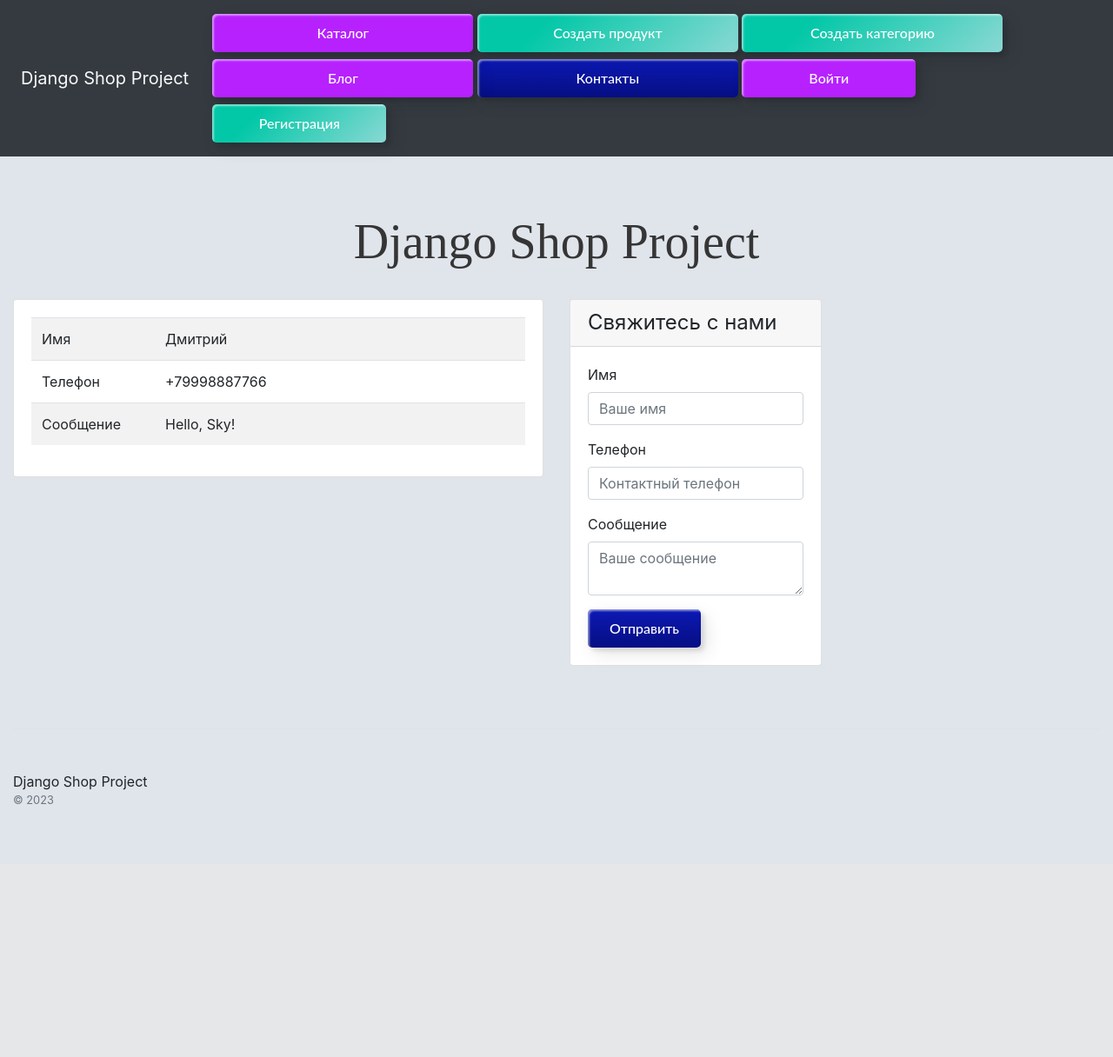
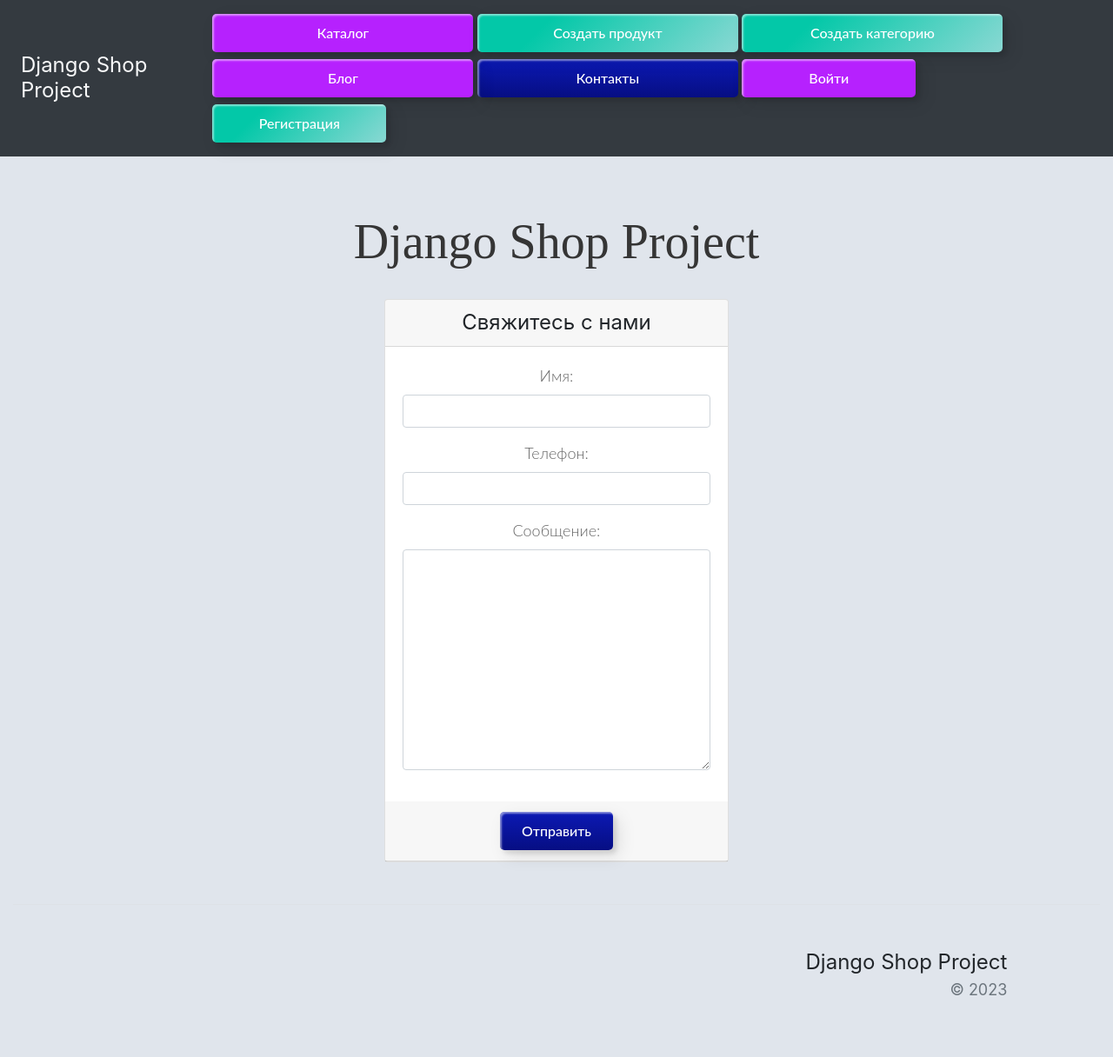
Before and after one commit to BalashovDmitriy/Django_shop_project, a Django app: page /contacts/ in a window 1280 px wide. Shown: the whole page at 87% size. Before the commit the page ends 925 px from the top, so only its background shows below. Run offline with Django 4.2, Linux system fonts and the light colour scheme; data comes from the database, SQL or seed files in the repository; some libraries are stand-ins or nearby versions.

Commit message:
homework 22.2 refactor

```diff
--- a/blog/models.py
+++ b/blog/models.py
@@ -9,7 +9,7 @@ class Blog(models.Model):
     text = models.TextField(verbose_name='Содержимое')
     image = models.ImageField(upload_to='blog/', verbose_name='Изображeние', **NULLABLE)
     created_at = models.DateTimeField(auto_now_add=True, verbose_name='Дата создания')
-    to_publish = models.BooleanField(default=True, verbose_name='Признак публикации')
+    to_publish = models.BooleanField(default=True, verbose_name='Опубликовать')
     views = models.PositiveIntegerField(default=0, verbose_name='Количество просмотров')
 
     def __str__(self):
--- a/blog/views.py
+++ b/blog/views.py
@@ -4,13 +4,14 @@ from django.urls import reverse_lazy, reverse
 from django.views.generic import CreateView, ListView, DetailView, UpdateView, DeleteView
 from pytils.translit import slugify
 
+from blog.forms import BlogForm
 from blog.models import Blog
 
 
 # Create your views here.
 class BlogCreateView(CreateView):
     model = Blog
-    fields = ('title', 'text', 'image')
+    form_class = BlogForm
     success_url = reverse_lazy('blog_list')
 
     def form_valid(self, form):
@@ -52,7 +53,7 @@ class BlogDetailView(DetailView):
 
 class BlogUpdateView(UpdateView):
     model = Blog
-    fields = ('title', 'text', 'image')
+    form_class = BlogForm
 
     def form_valid(self, form):
         if form.is_valid():
--- a/catalog/forms.py
+++ b/catalog/forms.py
@@ -1,6 +1,6 @@
 from django import forms
 
-from catalog.models import Product, Version, Category
+from catalog.models import Product, Version, Category, Contacts
 
 stop_words = ['казино', 'криптовалюта', 'крипта', 'биржа',
               'дешево', 'бесплатно', 'обман', 'полиция', 'радар']
@@ -50,3 +50,9 @@ class CategoryForm(MixinForm, forms.ModelForm):
     class Meta:
         model = Category
         fields = '__all__'
+
+
+class ContactForm(MixinForm, forms.ModelForm):
+    class Meta:
+        model = Contacts
+        fields = '__all__'
--- a/catalog/templates/catalog/contacts.html
+++ b/catalog/templates/catalog/contacts.html
@@ -1,52 +1,22 @@
 {% extends 'catalog/base.html' %}
 {% block content %}
-<div class="row text-start">
-    <div class="col-lg-6 col-md-6 col-sm-12">
-        <div class="card mb-4 box-shadow">
-            <div class="card-body">
-                <table class="table table-striped">
-                    <tr>
-                        <td class="w-25">Имя</td>
-                        <td>{{ contacts.name }}</td>
-                    </tr>
-                    <tr>
-                        <td class="w-25">Телефон</td>
-                        <td>{{ contacts.phone }}</td>
-                    </tr>
-                    <tr>
-                        <td class="w-25">Сообщение</td>
-                        <td>{{ contacts.message }}</td>
-                    </tr>
-                </table>
-            </div>
-        </div>
-    </div>
-    <div class="col-lg-3 col-md-6 col-sm-12">
-        <div class="card mb-4 box-shadow">
-            <div class="card-header">
-                <h4 class="my-0 font-weight-normal">Свяжитесь с нами</h4>
-            </div>
-            <div class="card-body">
+    <div class="row">
+        <div class="col-4"></div>
+        <div class="col-4">
+            <div class="card text-center">
                 <form method="post" action="" class="form-floating">
-                    {% csrf_token %}
-                    <div class="mb-3">
-                        <label for="name">Имя</label>
-                        <input type="text" name="name" class="form-control" id="name" placeholder="Ваше имя" required>
+                    <div class="card-header">
+                        <h4 class="my-0 font-weight-normal">Свяжитесь с нами</h4>
                     </div>
-                    <div class="mb-3">
-                        <label for="phone">Телефон</label>
-                        <input type="text" name="phone" class="form-control" id="phone" placeholder="Контактный телефон"
-                               required>
+                    <div class="card-body">
+                        {% csrf_token %}
+                        {{ form.as_p }}
                     </div>
-                    <div class="mb-3">
-                        <label for="message">Сообщение</label>
-                        <textarea type="text" name="message" class="form-control" id="message"
-                                  placeholder="Ваше сообщение" required></textarea>
+                    <div class="card-header">
+                        <input class="custom-btn btn-1 text-center" type="submit" value="Отправить"/>
                     </div>
-                    <input class="custom-btn btn-1" type="submit" value="Отправить"/>
                 </form>
             </div>
         </div>
     </div>
-</div>
 {% endblock %}
--- a/catalog/templates/catalog/home.html
+++ b/catalog/templates/catalog/home.html
@@ -3,7 +3,7 @@
     <div class="row text-center">
         {% for product in products %}
             <div class="col-3 mb-2 mt-2">
-                <div class="card" style="width: 450px; height: 400px">
+                <div class="card" style="width: 450px; height: 300px">
                     <div class="card-header">
                         <h5 class="card-title">{{ product.name }}</h5>
                     </div>
--- a/catalog/templates/catalog/includes/footer.html
+++ b/catalog/templates/catalog/includes/footer.html
@@ -1,8 +1,8 @@
 <footer class="pt-4 my-md-5 pt-md-5 border-top">
     <div class="row">
-        <div class="col-12 col-md">
+        <div class="col-11 text-right" style="font-size: x-large">
             Django Shop Project
-            <small class="d-block mb-3 text-muted">&copy; 2023</small>
+            <small class="d-block mb-3 text-muted" style="font-size: large">&copy; 2023</small>
         </div>
     </div>
 </footer>
--- a/catalog/templates/catalog/includes/header.html
+++ b/catalog/templates/catalog/includes/header.html
@@ -1,20 +1,25 @@
 <div class="d-flex flex-column flex-md-row align-items-center p-3 px-md-4 mb-3 bg-dark border-bottom box-shadow">
-    <h5 class="my-0 mr-md-auto font-weight-normal text-light">Django Shop Project</h5>
+    <h3 class="my-4 font-weight-normal text-light" style="font-size: x-large">Django Shop Project</h3>
     <nav class="col-10">
         <a class="custom-btn btn-15 text-center" style="width: 300px" href="{% url 'home' %}">Каталог</a>
         {% if user.is_authenticated %}
-            <a class="custom-btn btn-13 text-center" style="width: 300px" href="{% url 'product_create' %}">Создать продукт</a>
+            <a class="custom-btn btn-13 text-center" style="width: 300px" href="{% url 'product_create' %}">Создать
+                продукт</a>
+            <a class="custom-btn btn-13 text-center" style="width: 300px" href="{% url 'category_create' %}">Создать
+                категорию</a>
         {% else %}
             <a class="custom-btn btn-13 text-center" style="width: 300px" href="{% url 'login' %}">Создать продукт</a>
+            <a class="custom-btn btn-13 text-center" style="width: 300px" href="{% url 'login' %}">Создать категорию</a>
         {% endif %}
-        <a class="custom-btn btn-13 text-center" style="width: 300px" href="{% url 'category_create' %}">Создать категорию</a>
         <a class="custom-btn btn-15 text-center" style="width: 300px" href="{% url 'blog_list' %}">Блог</a>
         <a class="custom-btn btn-1 text-center" style="width: 300px" href="{% url 'contacts' %}">Контакты</a>
         {% if user.is_authenticated %}
-            <a class="custom-btn btn-3 text-center mt-2" style="width: 200px" href="{% url 'logout' %}"><span>Выйти</span></a>
+            <a class="custom-btn btn-3 text-center mt-2" style="width: 200px"
+               href="{% url 'logout' %}"><span>Выйти</span></a>
             <a class="custom-btn btn-1 text-center mt-2" style="width: 200px" href="{% url 'profile' %}">Профиль</a>
         {% else %}
-            <a class="custom-btn btn-15 text-center mt-2" style="width: 200px" href="{% url 'login' %}"><span>Войти</span></a>
+            <a class="custom-btn btn-15 text-center mt-2" style="width: 200px"
+               href="{% url 'login' %}"><span>Войти</span></a>
             <a class="custom-btn btn-13 text-center mt-2" style="width: 200px" href="{% url 'register' %}"><span>Регистрация</span></a>
         {% endif %}
     </nav>
--- a/catalog/templates/catalog/product_detail.html
+++ b/catalog/templates/catalog/product_detail.html
@@ -3,7 +3,7 @@
     {% load my_tags %}
     <div class="row text-center">
     <div class="col-4"></div>
-        <div class="col-sm-3 mb-6 mb-sm-0">
+        <div class="col-4">
             <div class="card" style="width: 600px;">
                 <img src="{{ product.image|mediapath }}" class="card-img" style="max-width: 100%">
                 <div class="card-header">
--- a/catalog/views.py
+++ b/catalog/views.py
@@ -1,8 +1,9 @@
+from django.core.mail import send_mail
 from django.forms import inlineformset_factory
 from django.urls import reverse_lazy
 from django.views.generic import TemplateView, DetailView, CreateView, UpdateView, DeleteView
 
-from catalog.forms import ProductForm, VersionForm, CategoryForm
+from catalog.forms import ProductForm, VersionForm, CategoryForm, ContactForm
 from catalog.models import *
 
 
@@ -15,13 +16,23 @@ class CatalogView(TemplateView):
         return context
 
 
-class ContactsView(TemplateView):
+class ContactsView(CreateView):
+    model = Contacts
+    form_class = ContactForm
     template_name = 'catalog/contacts.html'
+    success_url = reverse_lazy('home')
 
-    def get_context_data(self, **kwargs):
-        context = super().get_context_data(**kwargs)
-        context['contacts'] = Contacts.objects.get(pk=1)
-        return context
+    def form_valid(self, form):
+        if form.is_valid():
+            self.object = form.save()
+            send_mail(
+                    subject='У вас новое сообщение',
+                    message=f'{self.object}\n{self.object.message}',
+                    from_email='reaver74@yandex.ru',
+                    recipient_list=['reaver_std@mail.ru'],
+                    fail_silently=False
+                )
+        return super().form_valid(form)
 
 
 class CategoryCreateView(CreateView):
--- a/users/templates/users/login.html
+++ b/users/templates/users/login.html
@@ -1,6 +1,8 @@
 {% extends 'catalog/base.html' %}]
 {% block content %}
-    <div class="col-lg-6 col-md-12 col-sm-12">
+    <div class="row text-center">
+        <div class="col-4"></div>
+        <div class="col-4">
             <form method="post" action="" class="form-floating" enctype="multipart/form-data">
                 <div class="card mb-4 box-shadow">
                     <div class="card-header">
@@ -16,4 +18,5 @@
                 </div>
             </form>
         </div>
+    </div>
 {% endblock %}
--- a/users/views.py
+++ b/users/views.py
@@ -9,6 +9,8 @@ from django.urls import reverse_lazy
 from django.utils.encoding import force_bytes, force_str
 from django.utils.http import urlsafe_base64_encode, urlsafe_base64_decode
 from django.views.generic import CreateView, UpdateView
+
+from catalog.forms import MixinForm
 from config import settings
 from users.forms import UserCreationForm, UserUpdateForm
 from users.models import User
```
Also changed, not shown: blog/forms.py (added, +10 -0 lines), blog/templates/blog/blog_confirm_delete.html (+11 -5 lines), blog/templates/blog/blog_detail.html (+15 -10 lines), blog/templates/blog/blog_form.html (+8 -5 lines), blog/templates/blog/blog_list.html (+15 -9 lines). Lines whose indentation alone changed are shown as unchanged.
